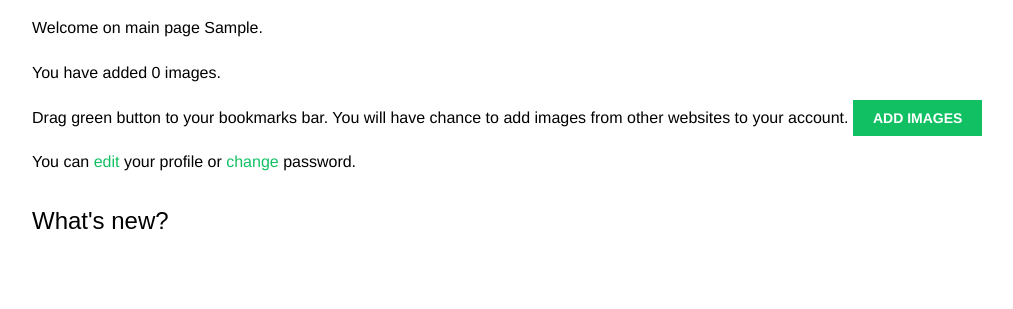
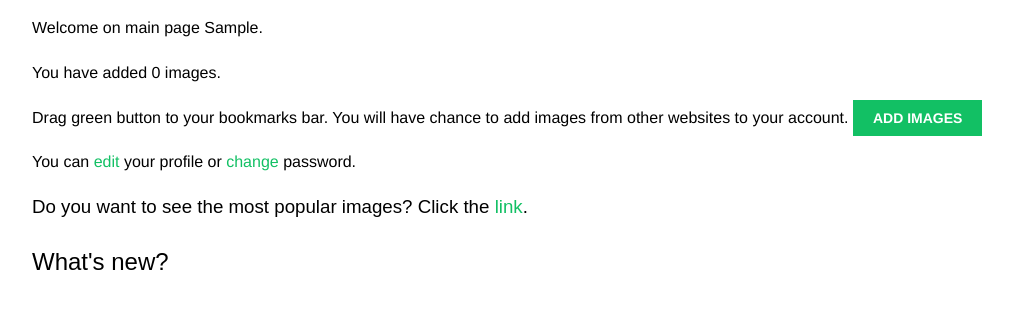
Before and after one commit to KamilFerenc/social-website, a Django app: page /dashboard/ in a window 1280 px wide. Shown: the part 142-451 px from the top of the page, without its empty margins (68-1081 px from the left). Run offline with Django 3.2, Linux system fonts and the light colour scheme; the visitor is signed in with stand-in values (Sample User, id 1); data comes from the database, SQL or seed files in the repository; data that the repository does not hold is empty; some libraries are stand-ins or nearby versions; some web fonts are replaced.

Commit message:
Add link-image ranking and heroku configuration

```diff
--- a/bookmarks/account/templates/account/dashboard.html
+++ b/bookmarks/account/templates/account/dashboard.html
@@ -21,6 +21,7 @@
        class="button">Add images</a></p>
     <p>You can <a href="{% url 'account:edit' %}">edit </a>your profile or
         <a href="{% url 'password_change' %}">change </a>password.</p>
+    <h3>Do you want to see the most popular images? Click the<a href="{% url 'images:image_ranking' %}"> link</a>. </h3>
     <h2>What's new?</h2>
     <div id="action-list">
         {% for action in actions %}
--- a/bookmarks/bookmarks/settings.py
+++ b/bookmarks/bookmarks/settings.py
@@ -10,6 +10,7 @@ For the full list of settings and their values, see
 https://docs.djangoproject.com/en/2.1/ref/settings/
 """
 
+import django_heroku
 import os
 from django.urls import reverse_lazy
 
@@ -159,3 +160,6 @@ ABSOLUTE_URL_OVERRIDES = \
 REDIS_HOST = 'localhost'
 REDIS_PORT = 6379
 REDIS_DB = 0
+
+# Activate Django-Heroku.
+django_heroku.settings(locals())
```
Also changed, not shown: requirements.txt (added, +30 -0 lines), 1 other file.
